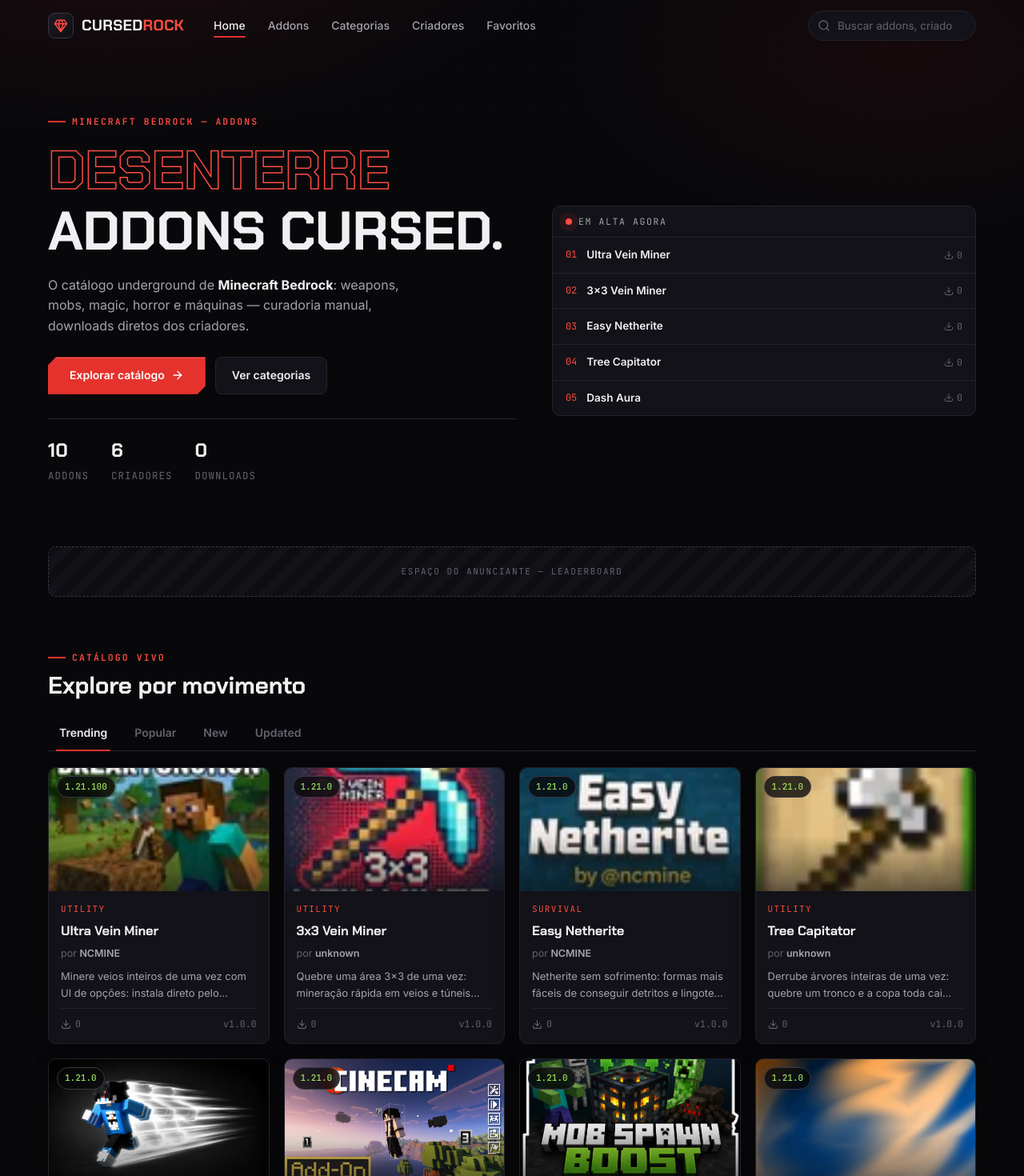
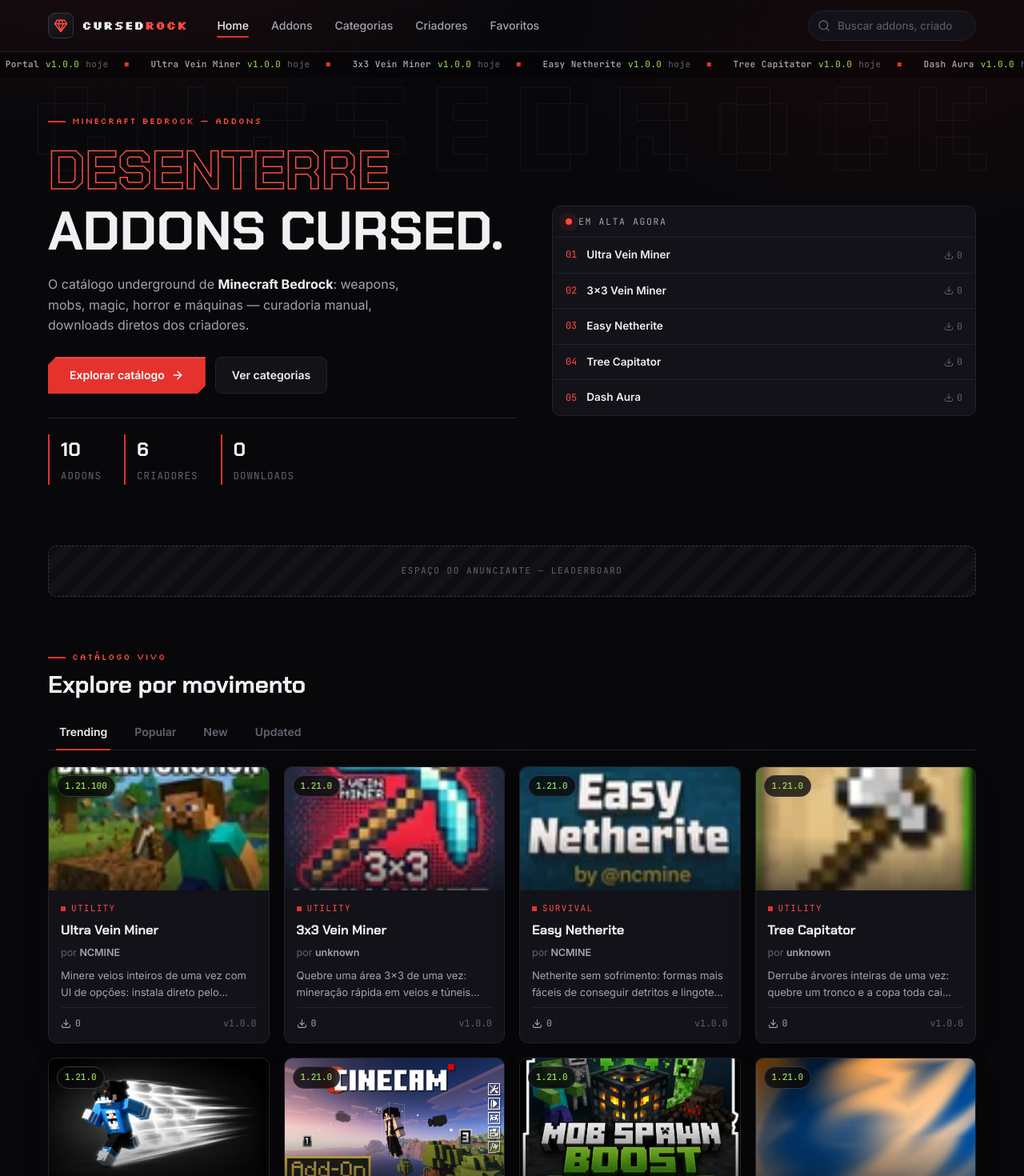
Before and after one commit to Yurizzasd/CursedRock, a React (Vite) app: page / in a window 1280 px wide. Shown: the top 1470 px of the page at 80% size. Built offline with nearby package versions, Linux system fonts and the light colour scheme.

Commit message:
Identidade v2 DEEPSLATE SIGNAL: pixel type, ticker, hero watermark, cards, faixas

```diff
--- a/index.html
+++ b/index.html
@@ -29,7 +29,7 @@
     <link rel="preconnect" href="https://fonts.googleapis.com" />
     <link rel="preconnect" href="https://fonts.gstatic.com" crossorigin />
     <link
-      href="https://fonts.googleapis.com/css2?family=Chakra+Petch:wght@500;600;700&family=Inter:wght@400;500;600;700&family=JetBrains+Mono:wght@400;500;600&display=swap"
+      href="https://fonts.googleapis.com/css2?family=Chakra+Petch:wght@500;600;700&family=Inter:wght@400;500;600;700&family=JetBrains+Mono:wght@400;500;600&family=Silkscreen:wght@400;700&display=swap"
       rel="stylesheet"
     />
   </head>
--- a/src/components/Header.tsx
+++ b/src/components/Header.tsx
@@ -2,6 +2,8 @@ import { useState } from 'react';
 import { Link, NavLink, useNavigate } from 'react-router-dom';
 import { Gem, Menu, Search, X } from 'lucide-react';
 import { useScrolled } from '../hooks/hooks';
+import { getUpdatedAddons } from '../data/repository';
+import { timeAgo } from '../utils/format';
 
 export function SearchBar({ compact = false }: { compact?: boolean }) {
   const navigate = useNavigate();
@@ -42,10 +44,39 @@ export function SearchBar({ compact = false }: { compact?: boolean }) {
   );
 }
 
+function NewsTicker() {
+  const items = getUpdatedAddons(6);
+  if (items.length === 0) return null;
+  const row = (hidden: boolean) => (
+    <>
+      {items.map((a) => (
+        <Link
+          key={a.id}
+          to={`/addon/${a.id}`}
+          className="tick-item"
+          aria-hidden={hidden}
+          tabIndex={hidden ? -1 : undefined}
+        >
+          <b>{a.name}</b>
+          <span className="tick-new">v{a.version}</span>
+          <span>{timeAgo(a.updatedAt)}</span>
+        </Link>
+      ))}
+    </>
+  );
+  return (
+    <div className="headerticker" aria-label="Atualizações recentes">
+      <div className="headerticker-track">
+        {row(false)}
+        {row(true)}
+      </div>
+    </div>
+  );
+}
+
 export function Header({ favCount }: { favCount: number }) {
   const scrolled = useScrolled();
   const [open, setOpen] = useState(false);
-
   return (
     <>
       <header className={`header${scrolled ? ' scrolled' : ''}`}>
@@ -87,6 +118,7 @@ export function Header({ favCount }: { favCount: number }) {
             {open ? <X size={20} /> : <Menu size={20} />}
           </button>
         </div>
+        <NewsTicker />
       </header>
       <div className={`mobile-menu${open ? ' open' : ''}`}>
         <div style={{ marginBottom: 10 }}>
--- a/src/pages/AddonDetail.tsx
+++ b/src/pages/AddonDetail.tsx
@@ -138,7 +138,7 @@ export function AddonDetail({
         </div>
 
         <aside className="detail-side">
-          <div className="panel">
+          <div className="panel dl">
             <h3>
               <FileDown /> Download
             </h3>
--- a/src/pages/Home.tsx
+++ b/src/pages/Home.tsx
@@ -63,6 +63,9 @@ export function Home({
     <div>
       {/* HERO */}
       <section className="hero">
+        <div className="hero-backdrop" aria-hidden="true">
+          CURSEDROCK
+        </div>
         <div className="container hero-grid">
           <div>
             <span className="eyebrow">Minecraft Bedrock — Addons</span>
--- a/src/styles/global.css
+++ b/src/styles/global.css
@@ -26,6 +26,7 @@
   --font-display: 'Chakra Petch', 'Inter', system-ui, sans-serif;
   --font-body: 'Inter', system-ui, -apple-system, sans-serif;
   --font-mono: 'JetBrains Mono', ui-monospace, monospace;
+  --font-pixel: 'Silkscreen', 'JetBrains Mono', monospace;
   --header-h: 64px;
   --max: 1200px;
   --shadow-card: 0 1px 0 rgba(255, 255, 255, 0.04) inset, 0 12px 32px -16px rgba(0, 0, 0, 0.7);
@@ -131,10 +132,10 @@ h4 {
   display: inline-flex;
   align-items: center;
   gap: 8px;
-  font-family: var(--font-mono);
-  font-size: 11.5px;
-  font-weight: 600;
-  letter-spacing: 0.18em;
+  font-family: var(--font-pixel);
+  font-size: 11px;
+  font-weight: 400;
+  letter-spacing: 0.12em;
   text-transform: uppercase;
   color: var(--red-bright);
 }
@@ -257,6 +258,10 @@ h4 {
 
 .logo b {
   color: var(--text);
+  font-family: var(--font-pixel);
+  font-size: 15px;
+  font-weight: 700;
+  letter-spacing: 0.02em;
 }
 
 .logo b span {
@@ -1973,3 +1978,222 @@ select:focus-visible {
     transition-duration: 0.01ms !important;
   }
 }
+
+/* ═══════════════════════════════════════════════════════════════════
+   DEEPSLATE SIGNAL — camada de identidade (v2)
+   ═══════════════════════════════════════════════════════════════════ */
+
+/* scrollbar com cara de inventário */
+* {
+  scrollbar-width: thin;
+  scrollbar-color: #34343f transparent;
+}
+
+::-webkit-scrollbar {
+  width: 10px;
+  height: 10px;
+}
+
+::-webkit-scrollbar-track {
+  background: transparent;
+}
+
+::-webkit-scrollbar-thumb {
+  background: #2c2c36;
+  border-radius: 0;
+  border: 2px solid var(--bg);
+}
+
+::-webkit-scrollbar-thumb:hover {
+  background: var(--red-deep);
+}
+
+/* ── ticker de novidades sob o header ── */
+.headerticker {
+  border-top: 1px solid var(--border);
+  background: rgba(0, 0, 0, 0.35);
+  overflow: hidden;
+}
+
+.headerticker-track {
+  display: flex;
+  gap: 0;
+  width: max-content;
+  animation: tickmove 36s linear infinite;
+}
+
+.headerticker:hover .headerticker-track {
+  animation-play-state: paused;
+}
+
+@keyframes tickmove {
+  to {
+    transform: translateX(-50%);
+  }
+}
+
+.tick-item {
+  display: inline-flex;
+  align-items: center;
+  gap: 8px;
+  padding: 7px 20px 7px 0;
+  font-family: var(--font-mono);
+  font-size: 11px;
+  letter-spacing: 0.04em;
+  color: var(--faint);
+  white-space: nowrap;
+}
+
+.tick-item + .tick-item::before {
+  content: '';
+  width: 5px;
+  height: 5px;
+  background: var(--red);
+  margin-right: 20px;
+  flex-shrink: 0;
+}
+
+.tick-item b {
+  color: var(--muted);
+  font-weight: 600;
+}
+
+.tick-item:hover b {
+  color: var(--red-bright);
+}
+
+.tick-item .tick-new {
+  color: var(--moss);
+}
+
+/* ── hero: marca d'água gigante + telemetria ── */
+.hero-backdrop {
+  position: absolute;
+  top: 2px;
+  left: 50%;
+  transform: translateX(-50%);
+  font-family: var(--font-pixel);
+  font-size: clamp(56px, 13vw, 176px);
+  line-height: 1;
+  color: transparent;
+  -webkit-text-stroke: 1px rgba(255, 255, 255, 0.06);
+  white-space: nowrap;
+  pointer-events: none;
+  user-select: none;
+}
+
+.hero-stat {
+  border-left: 2px solid var(--red);
+  padding-left: 14px;
+}
+
+/* ── cards: fio vermelho no topo + moldura no thumb ── */
+.card {
+  position: relative;
+}
+
+.card::after {
+  content: '';
+  position: absolute;
+  top: 0;
+  left: 0;
+  right: 0;
+  height: 2px;
+  background: var(--red);
+  transform: scaleX(0);
+  transform-origin: left;
+  transition: transform 0.28s ease;
+  z-index: 3;
+}
+
+.card:hover::after {
+  transform: none;
+}
+
+.card-thumb::before {
+  content: '';
+  position: absolute;
+  inset: 0;
+  border: 1px solid transparent;
+  transition: border-color 0.22s;
+  z-index: 3;
+  pointer-events: none;
+}
+
+.card:hover .card-thumb::before {
+  border-color: rgba(229, 50, 45, 0.4);
+}
+
+/* ── painel de download: faixa industrial ── */
+.panel.dl {
+  position: relative;
+  overflow: hidden;
+  padding-top: 26px;
+}
+
+.panel.dl::before {
+  content: '';
+  position: absolute;
+  top: 0;
+  left: 0;
+  right: 0;
+  height: 5px;
+  background: repeating-linear-gradient(-45deg, var(--red) 0 12px, #160606 12px 24px);
+}
+
+/* ── footer: marca d'água ── */
+.footer {
+  position: relative;
+  overflow: hidden;
+}
+
+.footer::after {
+  content: 'CURSEDROCK';
+  position: absolute;
+  right: -10px;
+  bottom: -24px;
+  font-family: var(--font-pixel);
+  font-size: clamp(60px, 10vw, 130px);
+  line-height: 1;
+  color: transparent;
+  -webkit-text-stroke: 1px rgba(255, 255, 255, 0.05);
+  pointer-events: none;
+  user-select: none;
+}
+
+/* ── detalhe: ícone chanfrado + título com bloco ── */
+.detail-icon {
+  clip-path: polygon(14px 0, 100% 0, 100% calc(100% - 14px), calc(100% - 14px) 100%, 0 100%, 0 14px);
+  border-radius: 0;
+  border: none;
+}
+
+.detail-titleblock h1 {
+  text-wrap: balance;
+}
+
+/* chips de categoria com ponto de sinal */
+.card-cat {
+  display: inline-flex;
+  align-items: center;
+  gap: 7px;
+}
+
+.card-cat::before {
+  content: '';
+  width: 6px;
+  height: 6px;
+  background: var(--red);
+  flex-shrink: 0;
+}
+
+/* badges de versão com cara de terminal */
+.card-foot .dl {
+  color: var(--muted);
+}
+
+@media (prefers-reduced-motion: reduce) {
+  .headerticker-track {
+    animation: none;
+  }
+}
```
